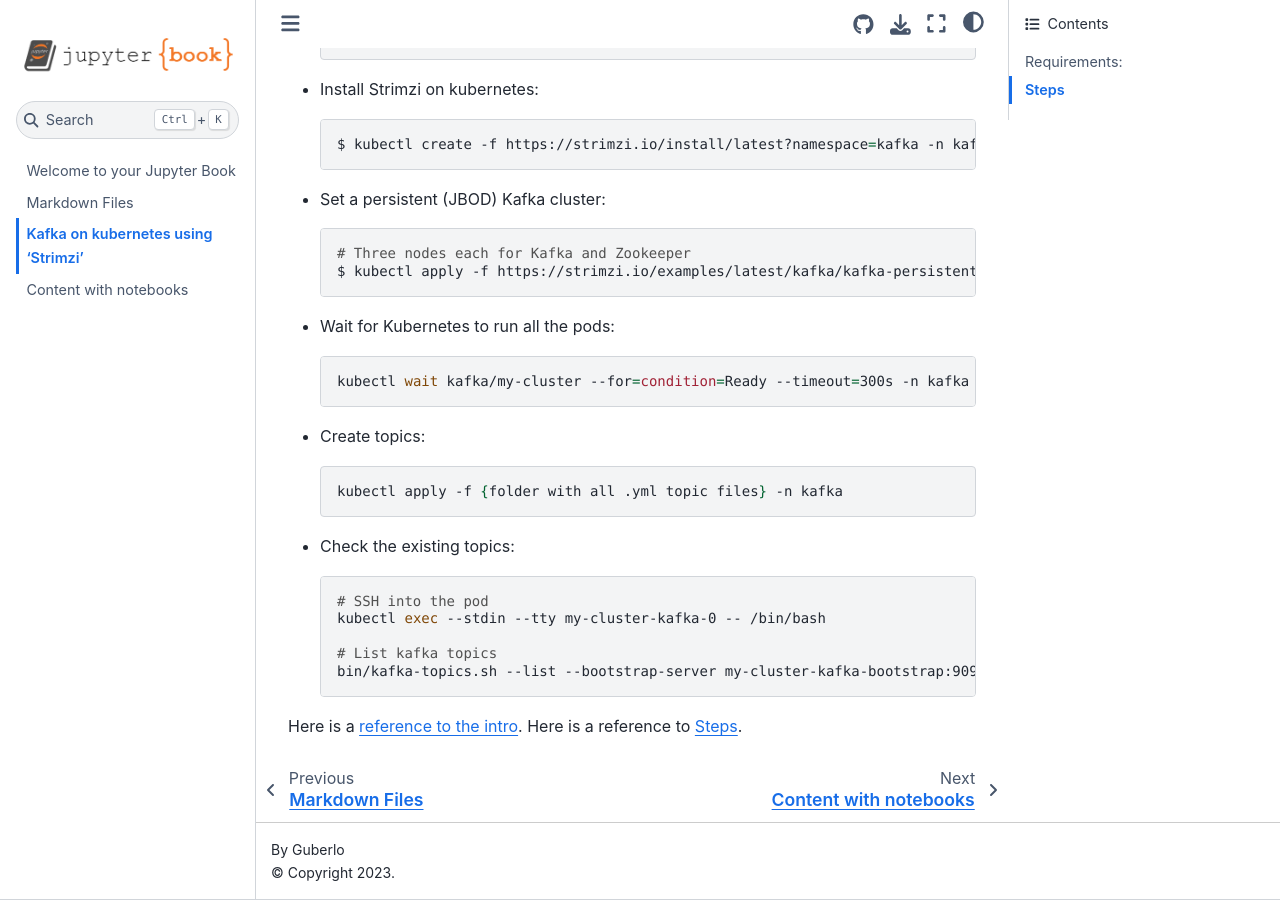
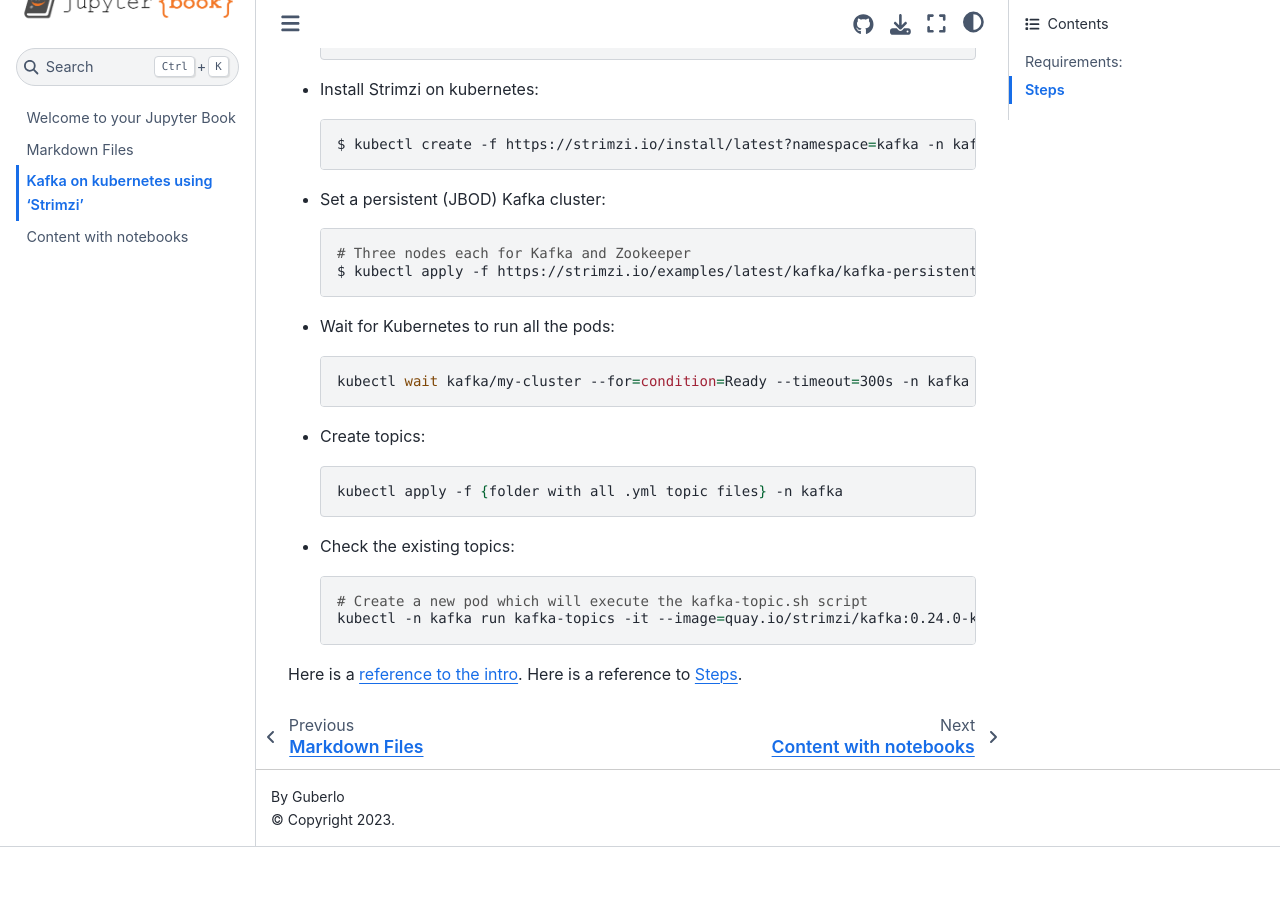
Before and after one commit to Guberlo/kubernetes-kafka-book, a Jupyter Book: the page built from page.md, in a window 1280 px wide and 900 px high, scrolled down 590 px. Built offline with Jupyter Book 1.0.4 settings and Sphinx 7.4.7 and the Sphinx Book theme 1.1.4, drawn with Linux system fonts in a browser that asks for light colours; after the commit the page ends 1437 px from its top, so only the background shows below that.

Commit message:
chore: documentation

````diff
--- a/page.md
+++ b/page.md
@@ -22,7 +22,7 @@
 - Set a persistent (JBOD) Kafka cluster:
     ```sh
     # Three nodes each for Kafka and Zookeeper
-    $ kubectl apply -f https://strimzi.io/examples/latest/kafka/kafka-persistent.yaml -n kafka
+    $ kubectl apply -f https://strimzi.io/examples/latest/kafka/kafka-persistent-single.yaml -n kafka
     ```
 - Wait for Kubernetes to run all the pods:
     ```sh
@@ -34,11 +34,8 @@
     ```
 - Check the existing topics:
     ```sh
-    # SSH into the pod
-    kubectl exec --stdin --tty my-cluster-kafka-0 -- /bin/bash
-
-    # List kafka topics
-    bin/kafka-topics.sh --list --bootstrap-server my-cluster-kafka-bootstrap:9092
+    # Create a new pod which will execute the kafka-topic.sh script
+    kubectl -n kafka run kafka-topics -it --image=quay.io/strimzi/kafka:0.24.0-kafka-2.8.0 --rm=true --restart=Never -- bin/kafka-topics.sh --list --bootstrap-server my-cluster-kafka-bootstrap:9092
     ```
 
 Here is a [reference to the intro](intro.md). Here is a reference to [](section-label).
````
Also changed, not shown: strimzi.md (added, +19 -0 lines).
